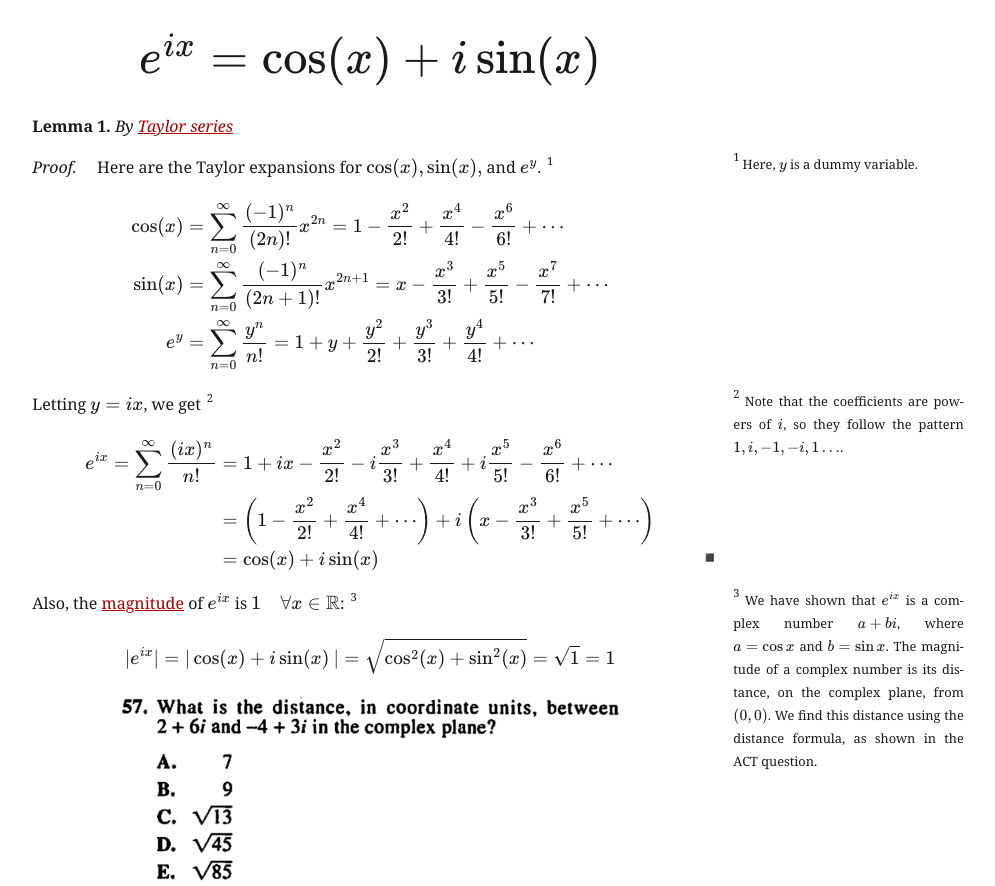
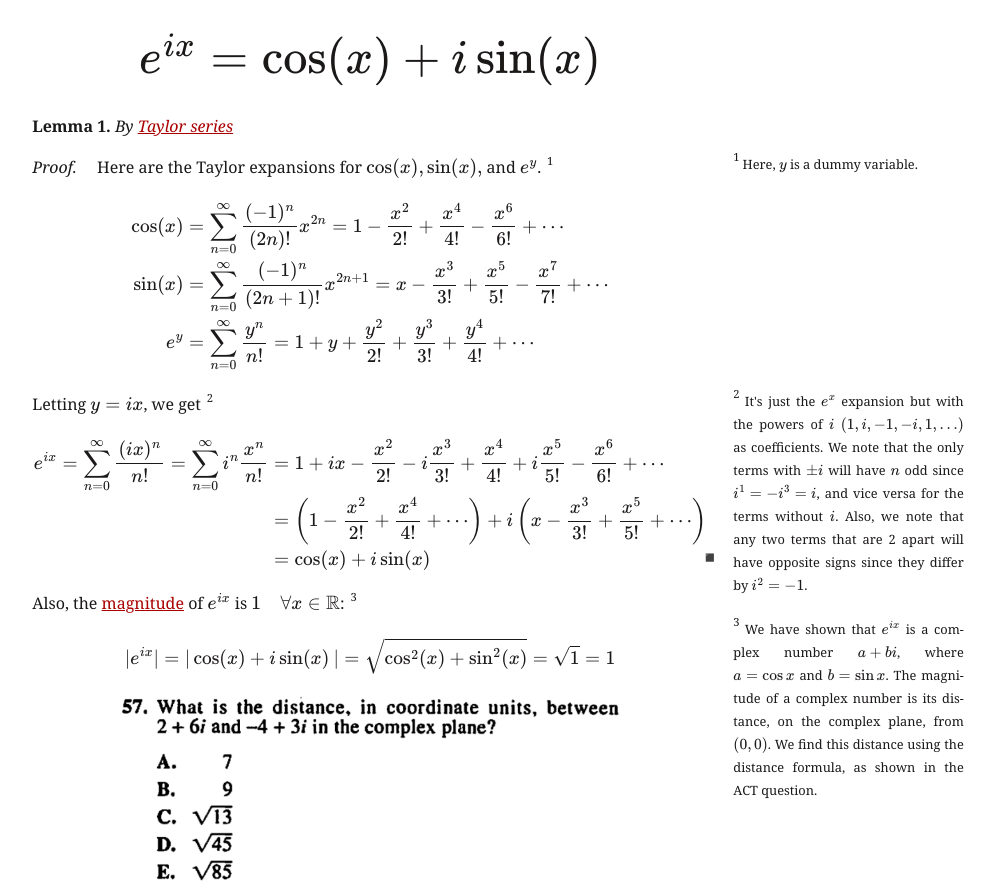
Before and after one commit to jesse-wei/website, a plain HTML site: page blog/exp(ix).html in a window 1280 px wide. Shown: the top 886 px of the page, without its empty margins (270-1265 px from the left). Drawn offline with nearby package versions, Linux system fonts and the light colour scheme; a web font is replaced by a local one.

Commit message:
more footnote for exp(ix)

```diff
--- a/blog/exp(ix).html
+++ b/blog/exp(ix).html
@@ -35,10 +35,10 @@
             Letting \(y = ix\), we get
             <label for="sn-2" class="sidenote-toggle sidenote-number"></label>
             <input type="checkbox" id="sn-2" class="sidenote-toggle" />
-            <span class="sidenote">Note that the coefficients are powers of \(i\), so they follow the pattern \(1, i,
-                -1, -i, 1 \ldots\).</span>
+            <span class="sidenote">It's just the \(e^x\) expansion but with the powers of \(i\) \((1, i, -1, -i, 1, \ldots)\) as coefficients. We note that the only terms with \( \pm i\) will have \(n\) odd since \(i^1=-i^3=i\), and vice versa for the terms without \(i\). Also, we note that any two terms that are 2 apart will have opposite signs since they differ by \(i^2=-1\).
+            </span>
             $$\begin{aligned}
-            e^{ix} = \sum_{n=0}^{\infty} \frac{(ix)^n}{n!} &= 1 + ix - \frac{x^2}{2!} - i \frac{x^3}{3!} +
+            e^{ix} = \sum_{n=0}^{\infty} \frac{(ix)^n}{n!} = \sum_{n=0}^{\infty}i^n\frac{x^n}{n!} &= 1 + ix - \frac{x^2}{2!} - i \frac{x^3}{3!} +
             \frac{x^4}{4!} +
             i \frac{x^5}{5!} - \frac{x^6}{6!} + \cdots\\
             &= \left(1 - \frac{x^2}{2!} + \frac{x^4}{4!} + \cdots\right) + i\left(x - \frac{x^3}{3!} + \frac{x^5}{5!} +
```
